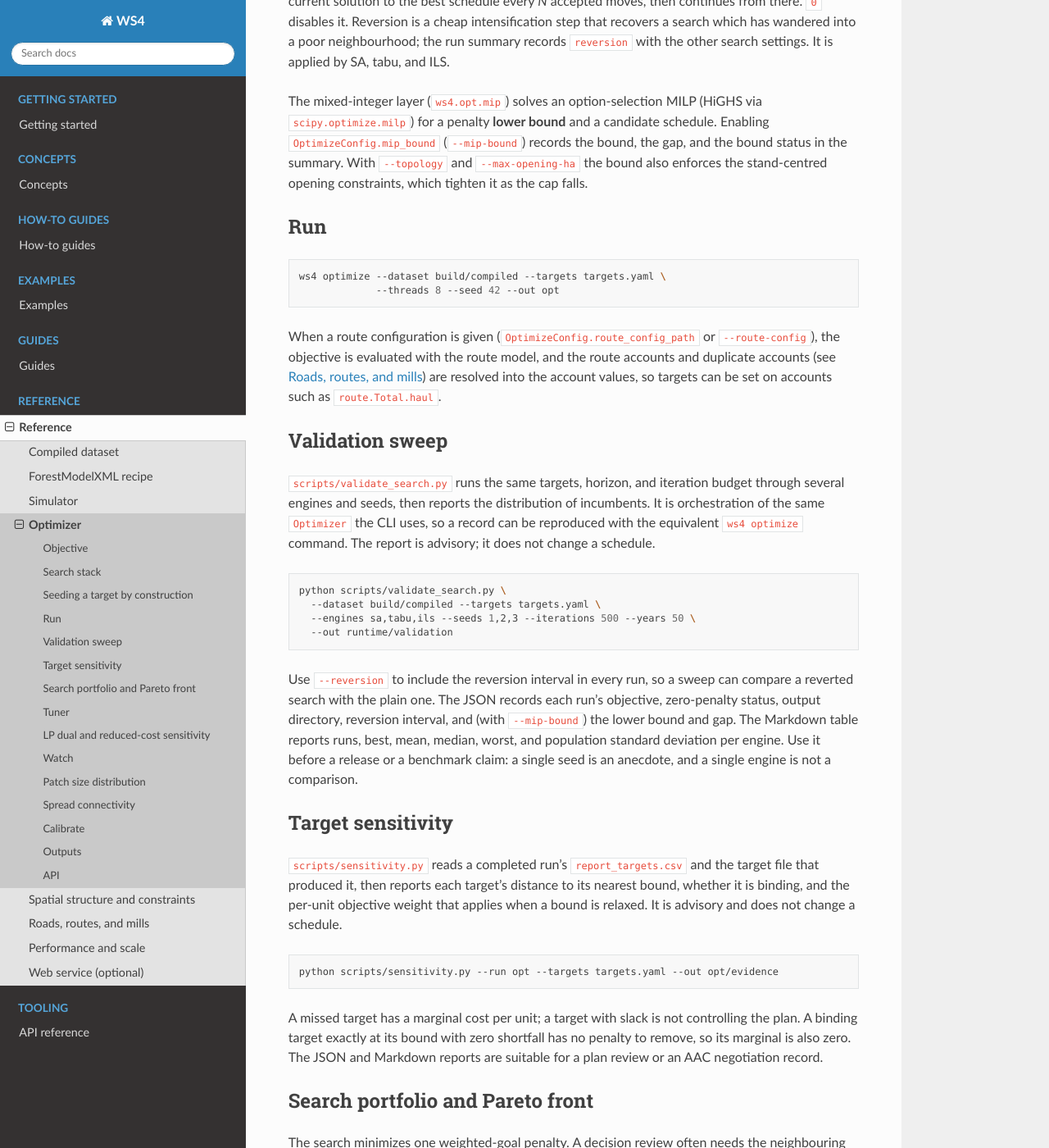
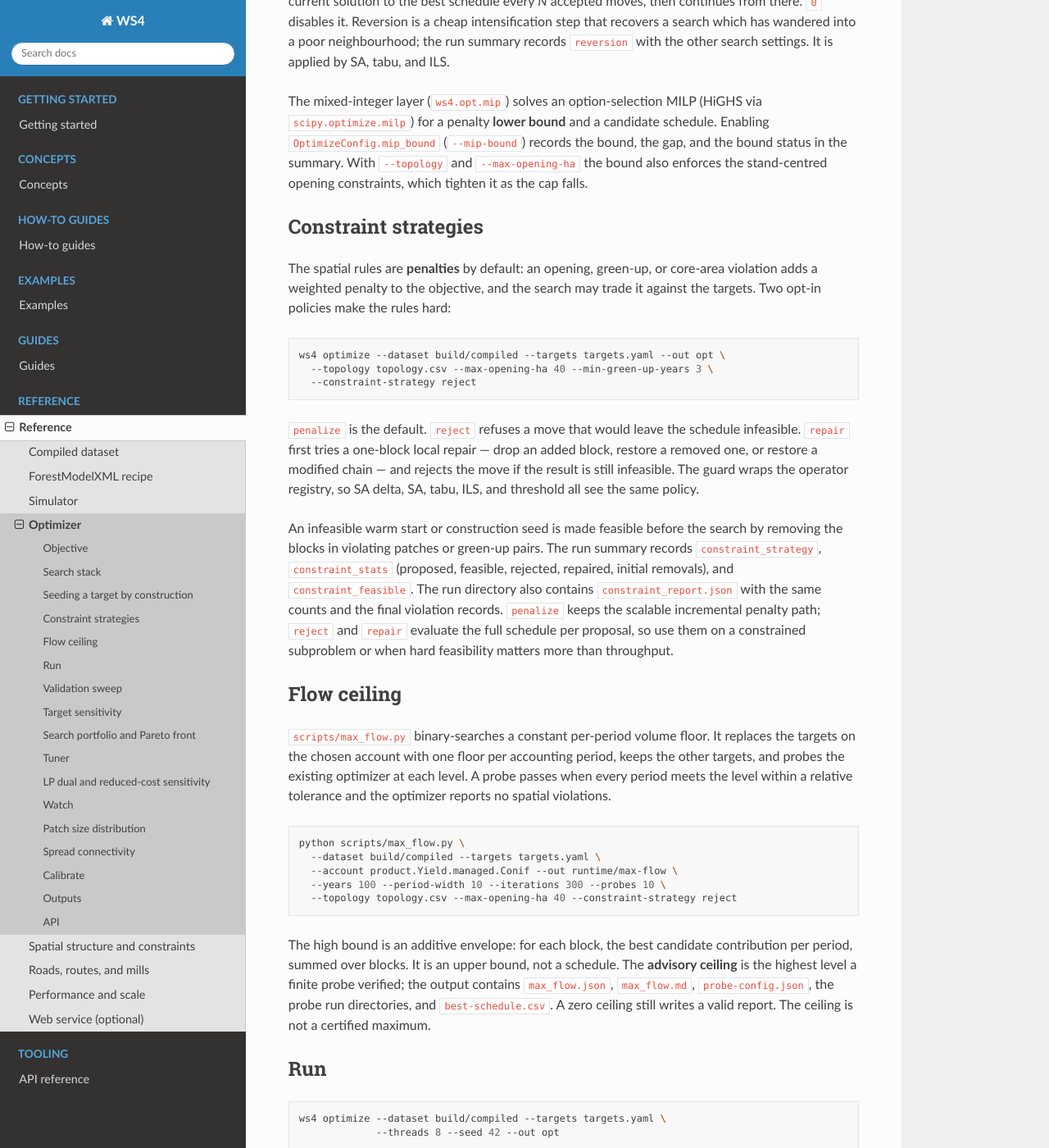
Before and after one commit to UBC-FRESH/ws4, a Sphinx documentation site: the page built from docs/reference/optimizer.rst, in a window 1280 px wide and 1400 px high, scrolled down 5148 px. Shown: the whole window at 82% size. Built offline with Sphinx 7.4.7 and the Read the Docs theme 3.1.0, drawn with Linux system fonts in a browser that asks for light colours; pages that are not in the unit, such as notebooks, are missing from menus.

Commit message:
P25 document the constraint policies and flow ceiling

```diff
--- a/docs/reference/optimizer.rst
+++ b/docs/reference/optimizer.rst
@@ -242,6 +242,54 @@ The mixed-integer layer (``ws4.opt.mip``) solves an option-selection MILP (HiGHS
 ``OptimizeConfig.mip_bound`` (``--mip-bound``) records the bound, the gap, and the bound status in the
 summary. With ``--topology`` and ``--max-opening-ha`` the bound also enforces the stand-centred
 opening constraints, which tighten it as the cap falls.
+
+Constraint strategies
+---------------------
+
+The spatial rules are **penalties** by default: an opening, green-up, or core-area violation adds a
+weighted penalty to the objective, and the search may trade it against the targets. Two opt-in
+policies make the rules hard:
+
+.. code-block:: bash
+
+   ws4 optimize --dataset build/compiled --targets targets.yaml --out opt \
+     --topology topology.csv --max-opening-ha 40 --min-green-up-years 3 \
+     --constraint-strategy reject
+
+``penalize`` is the default. ``reject`` refuses a move that would leave the schedule infeasible.
+``repair`` first tries a one-block local repair — drop an added block, restore a removed one, or
+restore a modified chain — and rejects the move if the result is still infeasible. The guard wraps
+the operator registry, so SA delta, SA, tabu, ILS, and threshold all see the same policy.
+
+An infeasible warm start or construction seed is made feasible before the search by removing the
+blocks in violating patches or green-up pairs. The run summary records ``constraint_strategy``,
+``constraint_stats`` (proposed, feasible, rejected, repaired, initial removals), and
+``constraint_feasible``. The run directory also contains ``constraint_report.json`` with the same
+counts and the final violation records. ``penalize`` keeps the scalable incremental penalty path;
+``reject`` and ``repair`` evaluate the full schedule per proposal, so use them on a constrained
+subproblem or when hard feasibility matters more than throughput.
+
+Flow ceiling
+------------
+
+``scripts/max_flow.py`` binary-searches a constant per-period volume floor. It replaces the targets
+on the chosen account with one floor per accounting period, keeps the other targets, and probes the
+existing optimizer at each level. A probe passes when every period meets the level within a relative
+tolerance and the optimizer reports no spatial violations.
+
+.. code-block:: bash
+
+   python scripts/max_flow.py \
+     --dataset build/compiled --targets targets.yaml \
+     --account product.Yield.managed.Conif --out runtime/max-flow \
+     --years 100 --period-width 10 --iterations 300 --probes 10 \
+     --topology topology.csv --max-opening-ha 40 --constraint-strategy reject
+
+The high bound is an additive envelope: for each block, the best candidate contribution per period,
+summed over blocks. It is an upper bound, not a schedule. The **advisory ceiling** is the highest
+level a finite probe verified; the output contains ``max_flow.json``, ``max_flow.md``,
+``probe-config.json``, the probe run directories, and ``best-schedule.csv``. A zero ceiling still
+writes a valid report. The ceiling is not a certified maximum.
 
 Run
 ---
@@ -568,6 +616,13 @@ API
 
 .. autofunction:: ws4.opt.mip.bound_for
 
+.. autoclass:: ws4.opt.constraints.ConstraintGuard
+   :members:
+
+.. autofunction:: ws4.opt.max_flow.run_max_flow
+
+.. autofunction:: ws4.opt.max_flow.high_bound
+
 .. autofunction:: ws4.opt.mip.relaxation_for
 
 .. autoclass:: ws4.opt.mip.LpResult
```
